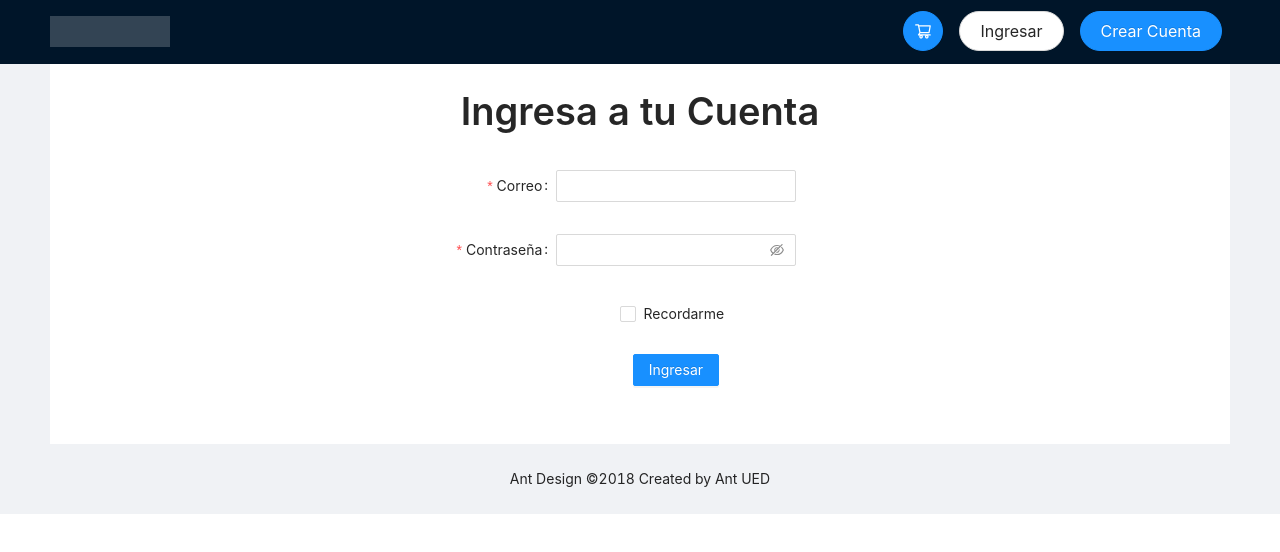
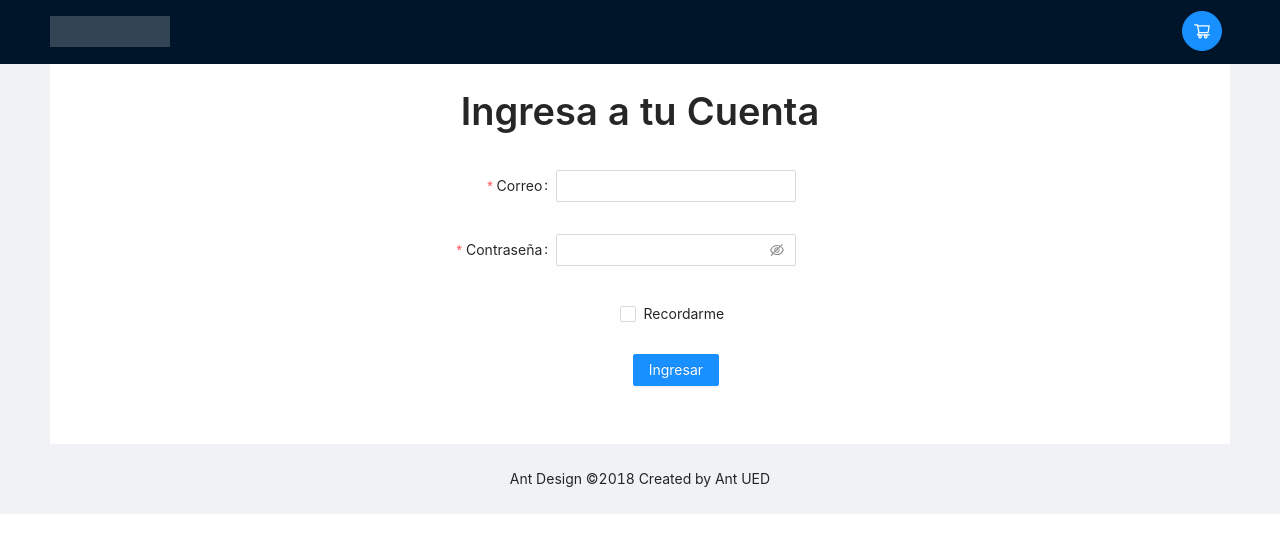
Before and after one commit to MelbaConsuelos/art-community-store, a React (Create React App) app in the folder client/: page /login in a window 1280 px wide. Shown: the top 552 px of the page. Built offline with nearby package versions, Linux system fonts and the light colour scheme.

Commit message:
fix(final fixes): ui fixes

```diff
--- a/client/src/components/Checkout/Checkout.jsx
+++ b/client/src/components/Checkout/Checkout.jsx
@@ -53,7 +53,6 @@ class Checkout extends React.Component {
     };
 
     const handleCreateCart = () => {
-      console.log('QWERQEWRQWERQWER', this.state);
       this.props.addCart(this.state.user.userId,
         this.state.cart.cart.items,
         this.state.cart.cart.bill);
@@ -129,7 +128,6 @@ class Checkout extends React.Component {
                             this.props.updateCart(item.productId, 1);
                             const cartItems = getLocalCart();
                             this.setState({ cart: cartItems });
-                            console.log(this.state);
                           }}
                         />
                       </div>
--- a/client/src/components/Checkout/CheckoutPayment/CheckoutPayment.jsx
+++ b/client/src/components/Checkout/CheckoutPayment/CheckoutPayment.jsx
@@ -14,7 +14,6 @@ import {
   CheckCircleOutlined, ArrowRightOutlined, CaretRightOutlined,
 } from '@ant-design/icons';
 import PageHeader from '../../PageHeader/PageHeader';
-import ShoppingCartItem from '../../ShoppingCart/ShoppingCartItem/ShoppingCartItem';
 import StripeCheckout from '../StrpCheckout';
 import {
   getLocalCart, deleteFromCart, updateCart,
@@ -42,9 +41,7 @@ class CheckoutPayment extends React.Component {
     const cartItems = getLocalCart();
     const user = (window.location.pathname).split('/');
     const userId = user[2];
-    console.log(userId);
     const currUser = this.props.getUser(userId);
-    console.log(currUser);
     this.setState({ user: currUser, cart: cartItems });
   }
 
@@ -88,6 +85,7 @@ class CheckoutPayment extends React.Component {
                       <br />
                       {this.props.order?.orders[0].items && (
                         this.props.order?.orders[0].items.map((item) => (
+                          <>
                             <Text>
                               {item.name}
                               {' '}
@@ -95,6 +93,8 @@ class CheckoutPayment extends React.Component {
                               {' '}
                               {item.quantity}
                             </Text>
+                            <br />
+                          </>
                         )))}
                     </div>
                     <br />
@@ -114,7 +114,6 @@ class CheckoutPayment extends React.Component {
                   <div className="checkout-cart">
                     <div className="checkout-title">
                       <Title level={3}>Resumen de Productos:</Title>
-                      {console.log(this.state)}
                     </div>
                     <div className="checkout-items">
                       {items && (items.map((item) => (
@@ -156,7 +155,6 @@ class CheckoutPayment extends React.Component {
                         </div>
                       </div>
                     </div>
-                    {console.log(this.state.cart.cart)}
                     {this.state.user?.userId && (
                     <Button
                       icon={<ArrowRightOutlined />}
--- a/client/src/components/PageHeader/PageHeader.jsx
+++ b/client/src/components/PageHeader/PageHeader.jsx
@@ -13,7 +13,6 @@ import {
 } from 'antd';
 import { getLocalCart, deleteFromCart, updateCart } from '../../actions/cartActions';
 import './PageHeader.scss';
-import ShoppingCartItem from '../ShoppingCart/ShoppingCartItem/ShoppingCartItem';
 
 const { Meta } = Card;
 
@@ -59,14 +58,6 @@ class PageHeader extends React.Component {
         <div className="headerButtons">
           <div>
             <Button className="headerButtons-shoppingCart" type="primary" size="large" shape="circle" icon={<ShoppingCartOutlined />} onClick={showModal} />
-          </div>
-          <div>
-            <Button className="headerButtons-login" size="large" shape="round" href="/login">Ingresar</Button>
-          </div>
-          <div>
-            <Button className="headerButtons-signup" type="primary" size="large" shape="round" href="/signup">
-              Crear Cuenta
-            </Button>
           </div>
         </div>
         <Modal title="Carrito" visible={this.state.isModalVisible} onOk={handleOk} onCancel={handleCancel} okText="Proceder al Pago" cancelText="Cerrar">
@@ -135,7 +126,6 @@ class PageHeader extends React.Component {
               {this.state.cart && this.state.cart.cart.bill}
             </Title>
           </div>
-          {console.log('modal', this.state)}
         </Modal>
       </Header>
     );
--- a/client/src/components/Store/ProductCard.jsx
+++ b/client/src/components/Store/ProductCard.jsx
@@ -33,7 +33,6 @@ class ProductCard extends React.Component {
           />,
         ]}
       >
-        {console.log(this.props.item)}
         <Meta
           title={this.props.item.title}
           description={this.props.item.description_long}
--- a/client/src/components/Store/Store.jsx
+++ b/client/src/components/Store/Store.jsx
@@ -23,7 +23,6 @@ class Store extends React.Component {
 
   render() {
     const onAddToLocalCart = async (product, quantity) => {
-      console.log('store product', product, quantity);
       await this.props.addToLocalCart(product, quantity);
       alert('Item added to Cart');
     };
```
Lines whose indentation alone changed are shown as unchanged.
